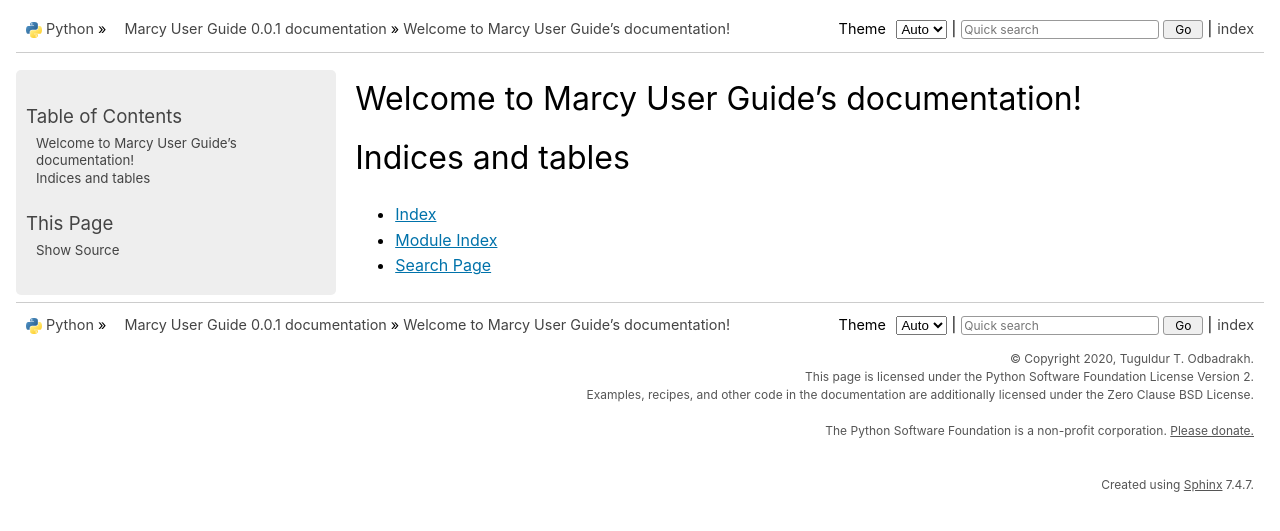
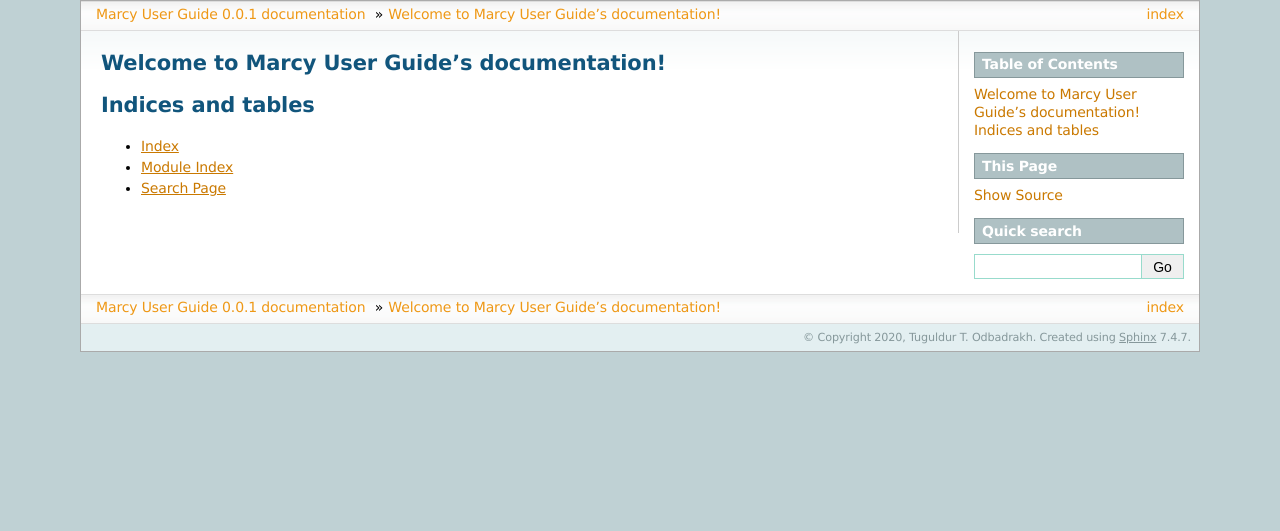
Before and after one commit to mercuryconsortium/marcy, a Sphinx documentation site: the page built from source/index.rst, in a window 1280 px wide. Shown: the top 531 px of the page. Built offline with Sphinx 7.4.7, drawn with Linux system fonts in a browser that asks for light colours.

Commit message:
sphinxdoc theme

```diff
--- a/source/conf.py
+++ b/source/conf.py
@@ -47,7 +47,7 @@
 # The theme to use for HTML and HTML Help pages.  See the documentation for
 # a list of builtin themes.
 #
-html_theme = 'python_docs_theme'
+html_theme = 'sphinxdoc'
 
 # Add any paths that contain custom static files (such as style sheets) here,
 # relative to this directory. They are copied after the builtin static files,
```
Also changed, not shown: 1 other file.
